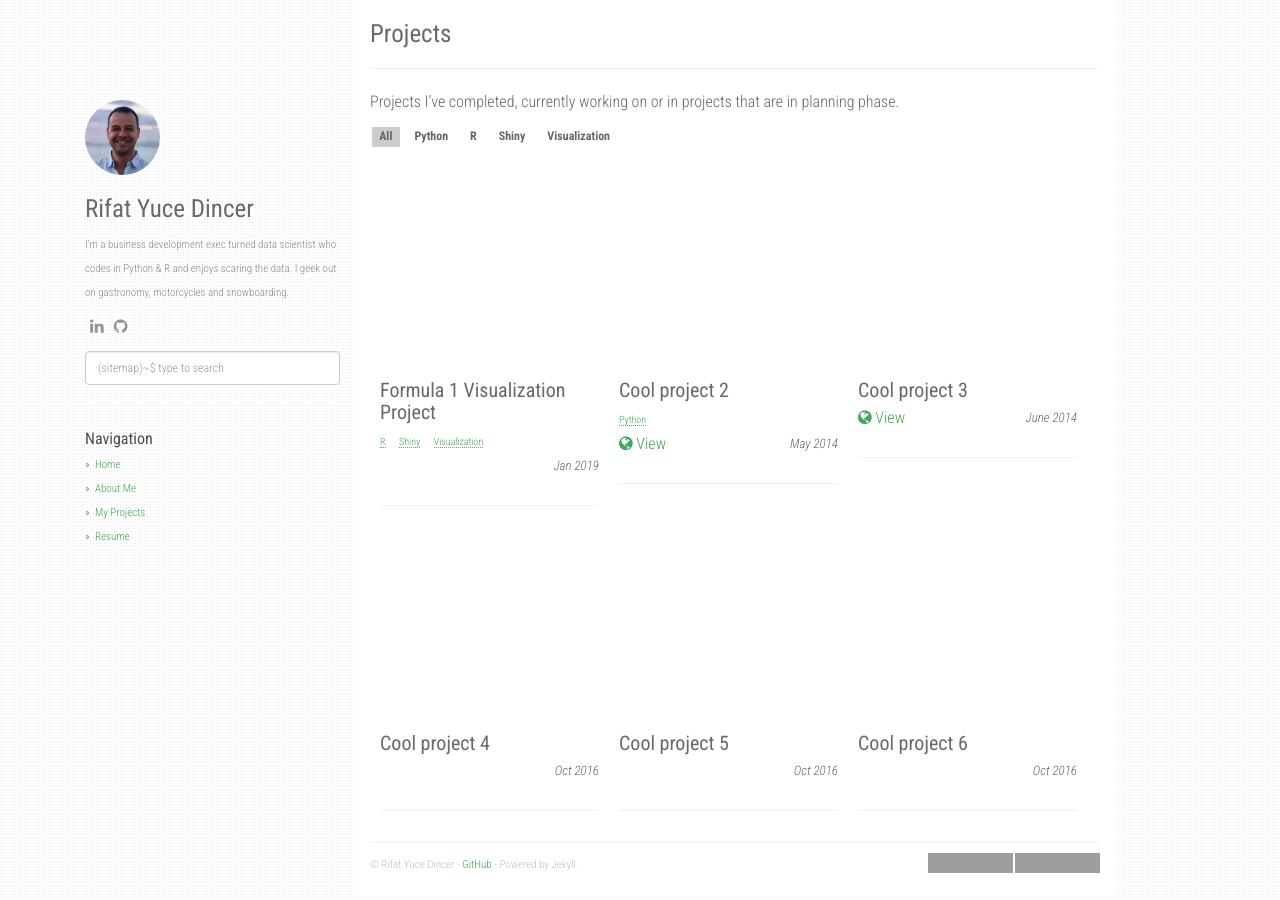
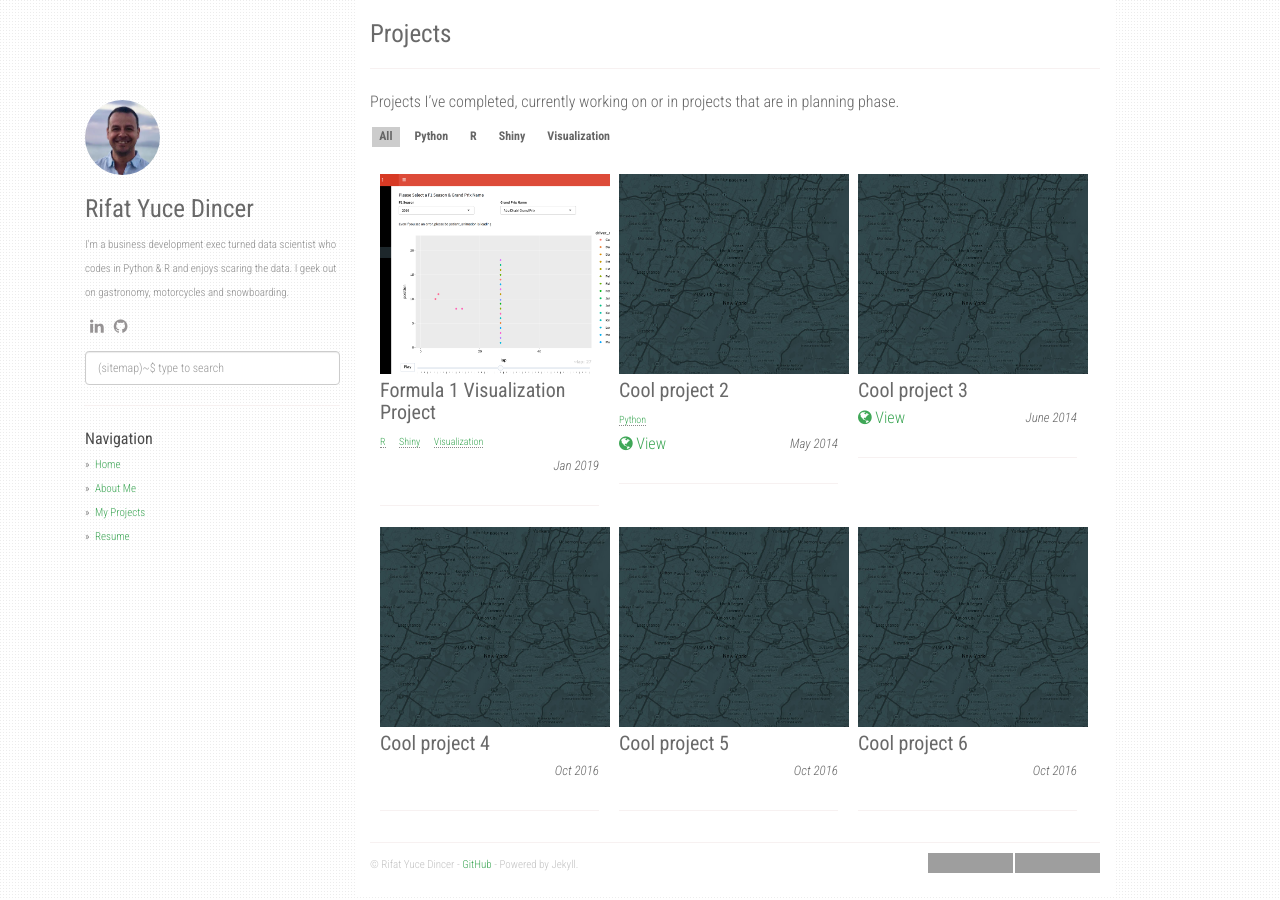
Before and after one commit to yucedincer/yucedincer.github.io, a Jekyll site: the page built from projects.md, in a window 1280 px wide. Built offline with Jekyll 4.4.1, drawn with Linux system fonts in a browser that asks for light colours; nearby versions of some CDN libraries; grey boxes are pictures that could not be loaded.

Commit message:
trying things

```diff
--- a/_layouts/project.html
+++ b/_layouts/project.html
@@ -24,7 +24,7 @@
       <div class="project-item project-outer" data-tags='{{ i.tags | jsonify | downcase }}'>
         <div class="project-inner">
           <a href="/static/projects/{{ i.image }}" class="thickbox">
-            <div class="project-img bordered" style="background-image: ('/static/projects/{{ i.image }}');"></div>
+            <div class="project-img bordered" style="background-image: url('/static/projects/{{ i.image }}');"></div>
           </a>
           {% assign p_url = nil %}
           {% for pr in p_array %}
```
